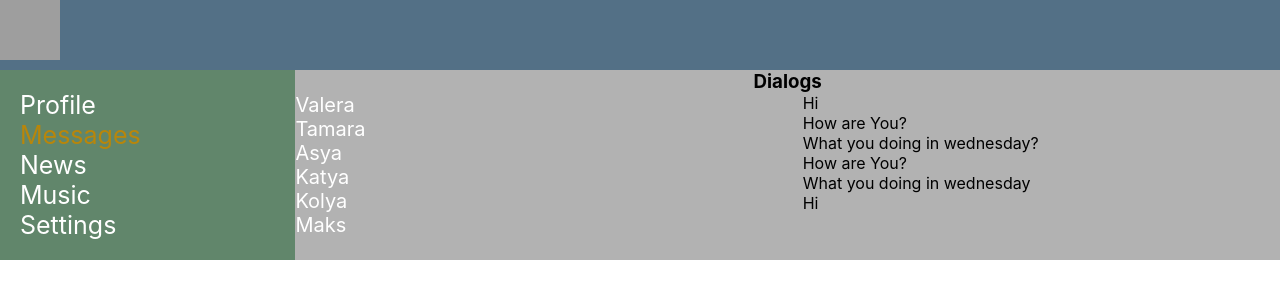
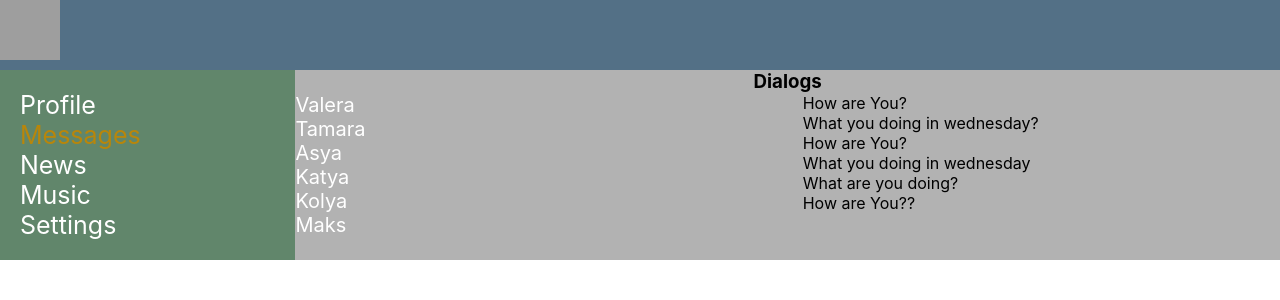
Before and after one commit to ArturLimaiko/social-network, a React (Create React App) app: page /dialogs in a window 1280 px wide. Shown: the top 300 px of the page. Built offline with nearby package versions, Linux system fonts and the light colour scheme; grey boxes are pictures that could not be loaded.

Commit message:
complete lesson 25 .map()

```diff
--- a/src/components/Dialogs/Dialogs.tsx
+++ b/src/components/Dialogs/Dialogs.tsx
@@ -4,25 +4,41 @@ import {DialogItem} from "./DialogsItem/DialogItem";
 import {Messages} from "./Messages/Messages";
 
 export const Dialogs = () => {
+
+
+    let DialogsData = [
+        {name: 'Valera', id: 1},
+        {name: 'Tamara', id: 2},
+        {name: 'Asya', id: 3},
+        {name: 'Katya', id: 4},
+        {name: 'Kolya', id: 5},
+        {name: 'Maks', id: 6}
+    ]
+
+    let messages = [
+        {message: 'How are You?'},
+        {message:'What you doing in wednesday?' },
+        {message: 'How are You?'},
+        {message: 'What you doing in wednesday'},
+        {message: 'What are you doing?'},
+        {message: 'How are You??'},
+
+    ]
+
+    const dialogsElements = DialogsData.map( d => <DialogItem name={d.name} id={d.id}/>)
+
+    const messagesElements = messages.map( m => <Messages message={m.message}/>
+    )
+
     return (
         <>
             <h3>Dialogs</h3>
             <div className={s.dialogs__wrapper}>
                 <div className={s.dialogs}>
-                    <DialogItem name={'Valera'} id={1}/>
-                    <DialogItem name={'Tamara'} id={2}/>
-                    <DialogItem name={'Asya'} id={3}/>
-                    <DialogItem name={'Katya'} id={4}/>
-                    <DialogItem name={'Kolya'} id={5}/>
-                    <DialogItem name={'Maks'} id={6}/>
+                    {dialogsElements}
                 </div>
                 <div className={s.messages}>
-                    <Messages message={'Hi'}/>
-                    <Messages message={'How are You?'}/>
-                    <Messages message={'What you doing in wednesday?'}/>
-                    <Messages message={'How are You?'}/>
-                    <Messages message={'What you doing in wednesday'}/>
-                    <Messages message={'Hi'}/>
+                    {messagesElements}
                 </div>
             </div>
         </>
--- a/src/components/Profile/MyPosts/MyPosts.tsx
+++ b/src/components/Profile/MyPosts/MyPosts.tsx
@@ -3,6 +3,16 @@ import s from './MyPosts.module.css';
 import {Post} from "./Post/Post";
 
 export const MyPosts = () => {
+
+    const PostData = [
+        {message: 'Hi , how are you?', likesCount: 20},
+        {message: 'Its my first post', likesCount: 54},
+        {message: 'Its my first post', likesCount: 54},
+        {message: 'Its my first post', likesCount: 54}
+    ]
+
+    const postsElements = PostData.map((p => <Post message={p.message} likesCount={p.likesCount}/>))
+
     return (
         <div className={s.postsBlock}>
             <h3> My posts </h3>
@@ -13,8 +23,7 @@ export const MyPosts = () => {
                 <button>button</button>
             </div>
             <div className={s.posts}>
-                <Post message={'Hi , how are you?'} likesCount={20}/>
-                <Post message={'Its my first post'} likesCount={35}/>
+                {postsElements}
             </div>
 
         </div>
```
